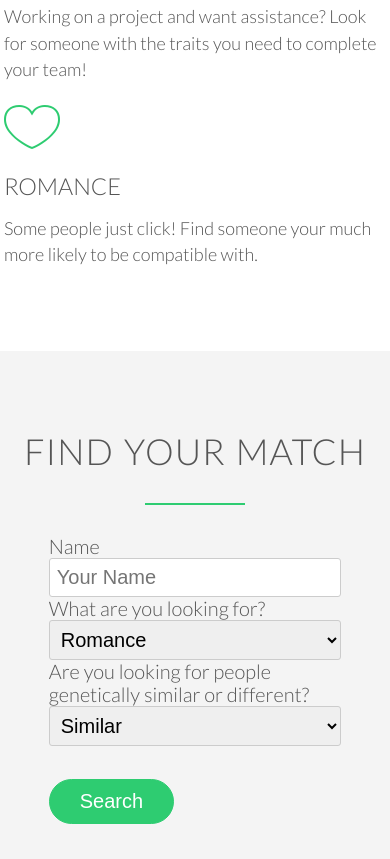
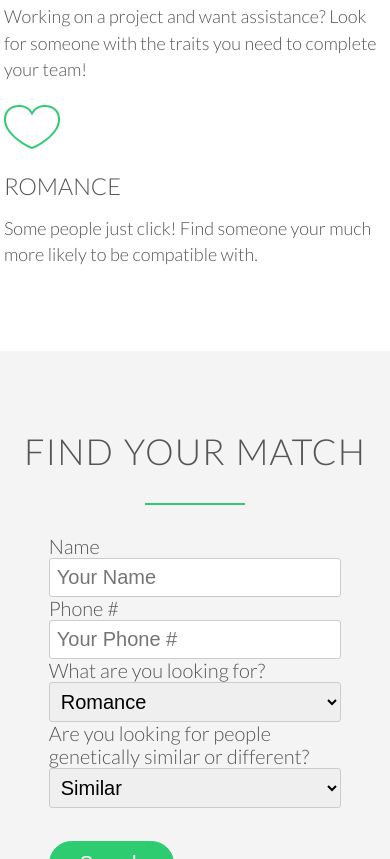
Before and after one commit to ishanley/GenMatch, a plain HTML site: page templates/index.html in a window 390 px wide. Shown: the part 1815-2674 px from the top of the page. Drawn offline with nearby package versions, Linux system fonts and the light colour scheme; files whose address does not match are found by name.

Commit message:
added phone number

```diff
--- a/templates/index.html
+++ b/templates/index.html
@@ -36,7 +36,7 @@
             </div>
             <div class="row">
                 <div class="col span-1-of-4 box">
-                    <i class="ion-ios-nutrition-outline icon-big"></i>
+                    <i class="ion-ios-nutrition-outline icon-big animated shake"></i>
                     <h3>Health</h3>
                     <p>Having a health issue? No matter how serious it is, find others with the same genetic causes or speak with doctors that can prescribe a specific treatment that will work for you.</p>
                 </div>
@@ -71,6 +71,14 @@
                         </div>
                         <div class="col span-2-of-3">
                             <input type="text" name="name" id="name" placeholder="Your Name" required>
+                        </div>
+                    </div>
+                    <div class="row">
+                        <div class="col span-1-of-3">
+                            <label for="name">Phone #</label>
+                        </div>
+                        <div class="col span-2-of-3">
+                            <input type="text" name="name" id="name" placeholder="Your Phone #" required>
                         </div>
                     </div>
                     <div class="row">
```
